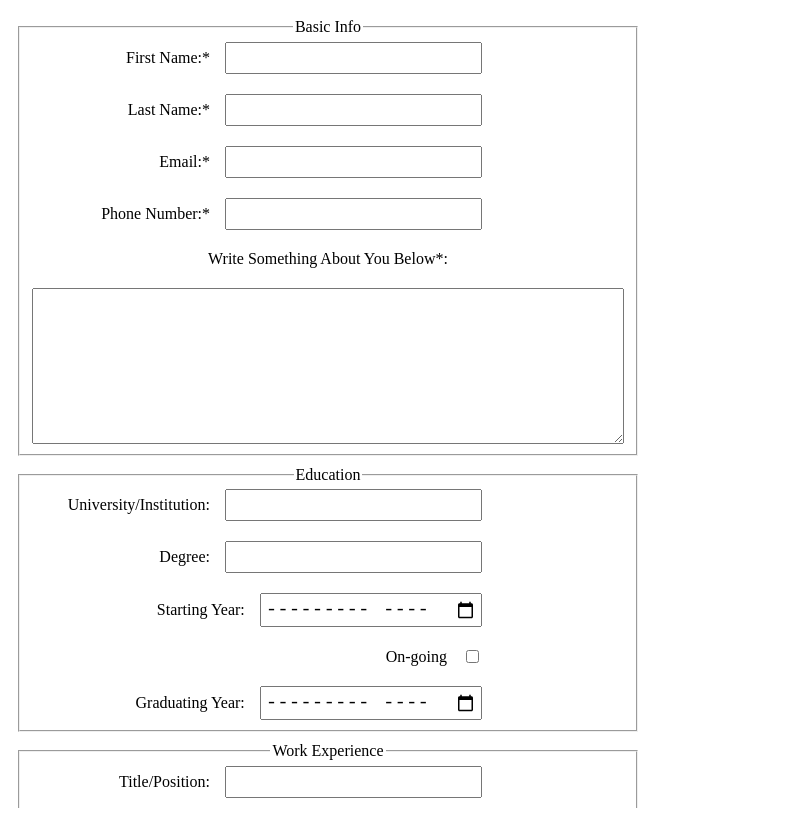
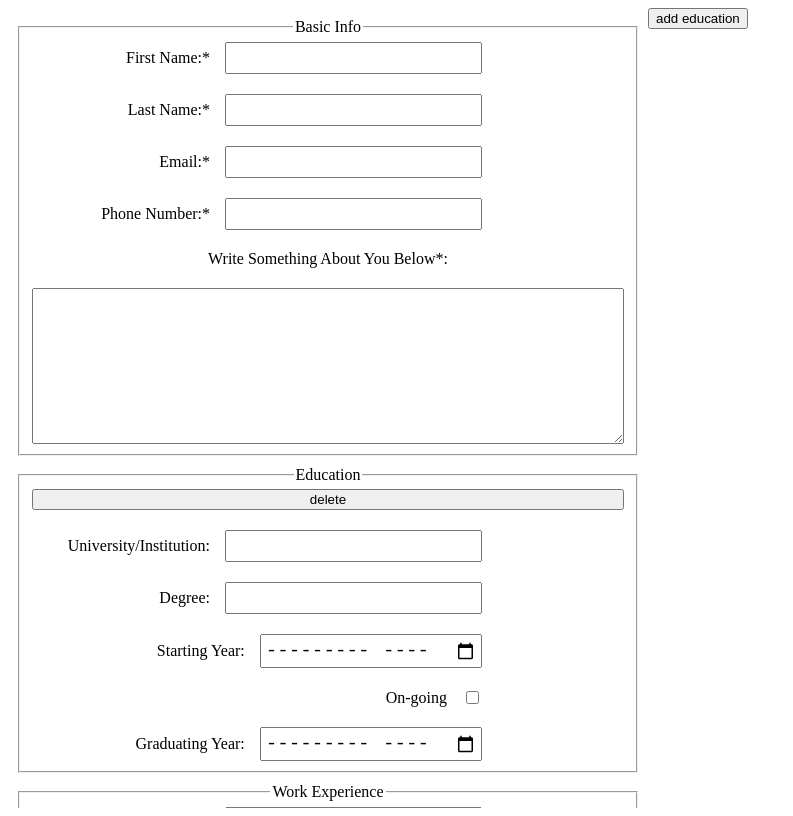
Before and after one commit to giorgi568/cv-app, a React (Vite) app: page / in a window 1280 px wide. Shown: the whole page, without its empty margins (0-793 px from the left). Built offline with nearby package versions, Linux system fonts and the light colour scheme; the HTML template or start-up script is replaced by a standard one.

Commit message:
some bugs to fix but education almost done

```diff
--- a/src/App.jsx
+++ b/src/App.jsx
@@ -1,11 +1,64 @@
-// import { useState } from 'react'
+import { useState } from 'react'
 import './styles/App.css'
 import InfoPanel from './components/infoPanel'
+import { v4 as uuidv4 } from 'uuid'
 
 function App() {
+  const [edu, setEdu] = useState(
+    [
+    {institution: false,
+    degree: false,
+    startingYear: false,
+    ongoing: false,
+    graduatingYear: false,
+    id: uuidv4()}
+    ]
+  );
+  const toggleOngoing = (e, index) => {
+    // console.log(index);
+    setEdu((prevEdu) => {
+      const updatedEdu = [...prevEdu];
+      updatedEdu[index] = {
+        ...updatedEdu[index],
+        ongoing: e.target.checked
+      };
+      return updatedEdu;
+    });
+  }
+  const handleEduDelete = (index) => {
+    setEdu((prevEdu) => {
+      const updatedEdu = [...prevEdu];
+      updatedEdu.splice(index, 1);
+      return updatedEdu
+    })
+  };
+  const updateInputs = (index, property, e) => {
+    setEdu((prevEdu) => {
+      const updatedEdu = [...prevEdu];
+      updatedEdu[index] = {
+        ...updatedEdu[index],
+        [property]: 1
+      }
+    })
+  }
+
   return (
     <>
-      <InfoPanel></InfoPanel>
+      <button className='addEducation' onClick={() => {
+        const newArr = [
+          ...edu,
+          {
+            institution: false,
+            degree: false,
+            startingYear: false,
+            ongoing: false,
+            graduatingYear: false,
+            id: uuidv4()
+          }
+        ]
+        setEdu(newArr);
+      }}>add education</button>
+      <InfoPanel toggleOngoing={toggleOngoing} edu={edu} handleEduDelete={handleEduDelete} updateInputs={updateInputs}></InfoPanel>
     </>
   )
 }
--- a/src/components/fieldsets.jsx
+++ b/src/components/fieldsets.jsx
@@ -1,5 +1,5 @@
 /* eslint-disable react/prop-types */
-import { UserInput } from "./simpleInputs"
+import { UserInput, OngoingInput } from "./simpleInputs"
 import { useState } from "react"
 import { v4 as uuidv4 } from 'uuid'
 function BasicInfoForm() {
@@ -21,32 +21,23 @@ function BasicInfoForm() {
   )
 }
 
-function EducationForm() {
-  const [edu, setEdu] = useState(
-    {institution: false,
-    degree: false,
-    startingYear: false,
-    ongoing: false,
-    graduatingYear: false}
-    );
-
-  const toggleOngoing = (e) => {
-    e.target.checked ? setEdu({...edu, ongoing: true}) : setEdu({...edu, ongoing: false});
-  }
+function EducationForm({toggleOngoing, edu, index, handleEduDelete, updateInputs}) {
 
   return(
     <fieldset className="educationForm">
       <legend>Education</legend>
 
-      <UserInput text={"University/Institution:"} id="institution"> </UserInput>
+      <button className="deleteField" onClick={() => {handleEduDelete(index)}}> delete </button>
 
-      <UserInput text={"Degree:"} id="degree"> </UserInput>
+      <UserInput text={"University/Institution:"} id={uuidv4()} property={'institution'} cb={updateInputs} index={index}> </UserInput>
 
-      <UserInput type="month" text={"Starting Year:"} id="startingYear"> </UserInput>
+      <UserInput text={"Degree:"} id={uuidv4()} property={'degree'} cb={updateInputs} index={index}> </UserInput>
 
-      <UserInput type="checkbox" text={"On-going"} id="on-going" toggleOngoing={toggleOngoing}> </UserInput>
+      <UserInput type="month" text={"Starting Year:"} id={uuidv4()} property={'startingYear'} cb={updateInputs} index={index}> </UserInput>
 
-      { !edu.ongoing && <UserInput type="month" text={"Graduating Year:"} id="graduatingYear"> </UserInput>}
+      <OngoingInput type="checkbox" text={"On-going"} id={uuidv4()} toggleOngoing={toggleOngoing} index={index}> </OngoingInput>
+
+      { !edu.ongoing && <UserInput type="month" text={"Graduating Year:"} id={uuidv4()} property={'graduatingYear'} cb={updateInputs} index={index}> </UserInput>}
     </fieldset>
   )
 }
@@ -60,7 +51,8 @@ function WorkExperienceForm() {
     endYear: false}
     );
   const toggleOngoing = (e) => {
-    e.target.checked ? setWorkExp({...workExp, ongoing: true}) : setWorkExp({...workExp, ongoing: false});
+    // e.target.checked ? setWorkExp({...workExp, ongoing: true}) : setWorkExp({...workExp, ongoing: false});
+    setWorkExp({...workExp, ongoing: e.target.checked})
   }
   return (
     <fieldset className="workExperienceForm">
@@ -72,7 +64,7 @@ function WorkExperienceForm() {
 
       <UserInput type="month" text={"Starting Year:"} id="startingYearWork"> </UserInput>
 
-      <UserInput type="checkbox" text={"On-going"} id="on-goingWork" toggleOngoing={toggleOngoing} > </UserInput>
+      <OngoingInput type="checkbox" text={"On-going"} id="on-goingWork" toggleOngoing={toggleOngoing} > </OngoingInput>
 
       {!workExp.ongoing && <UserInput type="month" text={"End Year:"} id="endYear"> </UserInput>}
 
--- a/src/components/infoPanel.jsx
+++ b/src/components/infoPanel.jsx
@@ -1,13 +1,16 @@
+/* eslint-disable react/prop-types */
 import { BasicInfoForm, EducationForm, WorkExperienceForm, SkillsForm } from "./fieldsets"
 
-export default function InfoPanel() {
+export default function InfoPanel({toggleOngoing, edu, handleEduDelete, updateInputs}) {
   return (
     <div className="infoPanel">
     <form action="getInformation" className="form" id="form">
 
     <BasicInfoForm></BasicInfoForm>
 
-    <EducationForm></EducationForm>
+    {edu.map((obj, index) =>
+      <EducationForm key={obj.id} toggleOngoing={toggleOngoing} edu={obj} index={index} handleEduDelete={handleEduDelete} updateInputs={updateInputs}></EducationForm>
+    )}
 
     <WorkExperienceForm></WorkExperienceForm>
 
--- a/src/components/simpleInputs.jsx
+++ b/src/components/simpleInputs.jsx
@@ -1,9 +1,9 @@
 /* eslint-disable react/prop-types */
-function UserInput({ type, id, required, text, toggleOngoing}) {
+function UserInput({ type, id, required, text, cb, property, index}) {
   return (
     <div className="userInputWrapper">
       <label htmlFor={id}>{text}</label>
-      <input type={type} id={id} required={required} onChange={(e) => toggleOngoing(e)}/>
+      <input type={type} id={id} required={required} onInput={(e) => cb(index, property, e)}/>
     </div>
   )
 }
@@ -13,4 +13,16 @@ UserInput.defaultProps = {
   required : true
 }
 
-export {UserInput}
+function OngoingInput({ type, id, required, text, toggleOngoing, index}) {
+  return (
+    <div className="userInputWrapper">
+      <label htmlFor={id}>{text}</label>
+      <input type={type} id={id} required={required} onChange={(e) => toggleOngoing(e, index)}/>
+    </div>
+  )
+}
+OngoingInput.defaultProps = {
+  type : 'text',
+  required : true
+}
+export {UserInput, OngoingInput}
--- a/src/styles/App.css
+++ b/src/styles/App.css
@@ -60,3 +60,6 @@ p{
   display: flex;
   justify-content: space-between;
 }
+.addEducation{
+  position: absolute;
+}
```
